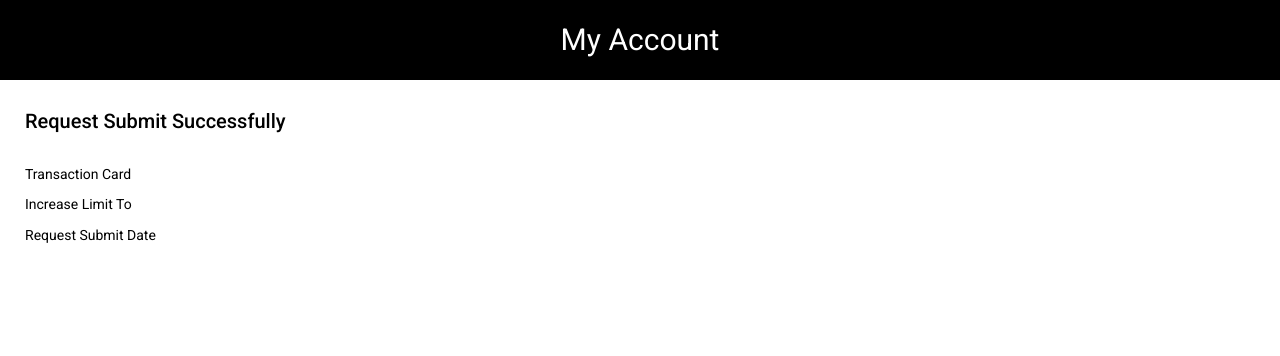
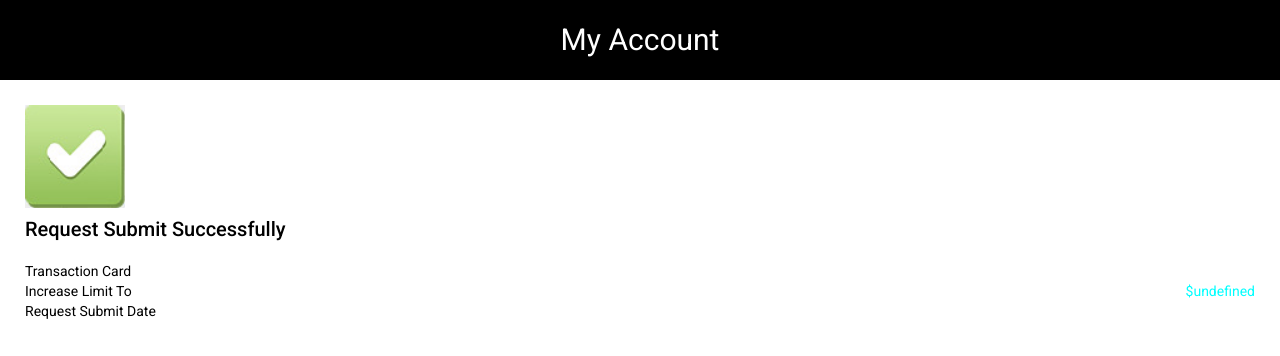
Before and after one commit to duanhonglei1988/demo_credit_limit_increase, an Angular app in the folder demo/: page /success in a window 1280 px wide. Shown: the top 356 px of the page. Built offline with nearby package versions, Linux system fonts and the light colour scheme.

Commit message:
Add files via upload

```diff
--- a/demo/src/app/components/success/success.component.ts
+++ b/demo/src/app/components/success/success.component.ts
@@ -6,6 +6,9 @@ import { ActivatedRoute } from '@angular/router';
   selector: 'app-success',
   template: `
   <div class="limit_wrap">
+  <div class="card_image">
+  <img src="../../../assets/image/success.png"/>
+  </div>
     <h2>Request Submit Successfully</h2>
     <div class="limit_info">
         <span>Transaction Card</span>
@@ -13,7 +16,7 @@ import { ActivatedRoute } from '@angular/router';
     </div>
     <div class="limit_info">
         <span>Increase Limit To</span>
-        <span class="blue_text">{{queryParams.limitValue}}</span>
+        <span class="blue_text">{{'$' + queryParams.limitValue}}</span>
     </div>
     <div class="limit_info">
         <span>Request Submit Date</span>
@@ -32,6 +35,7 @@ export class SuccessComponent implements OnInit{
   }
   ngOnInit() {
     this.route.queryParams.subscribe((params:any) => {
+         console.log(params)
          this.queryParams = params
     })
 
```
